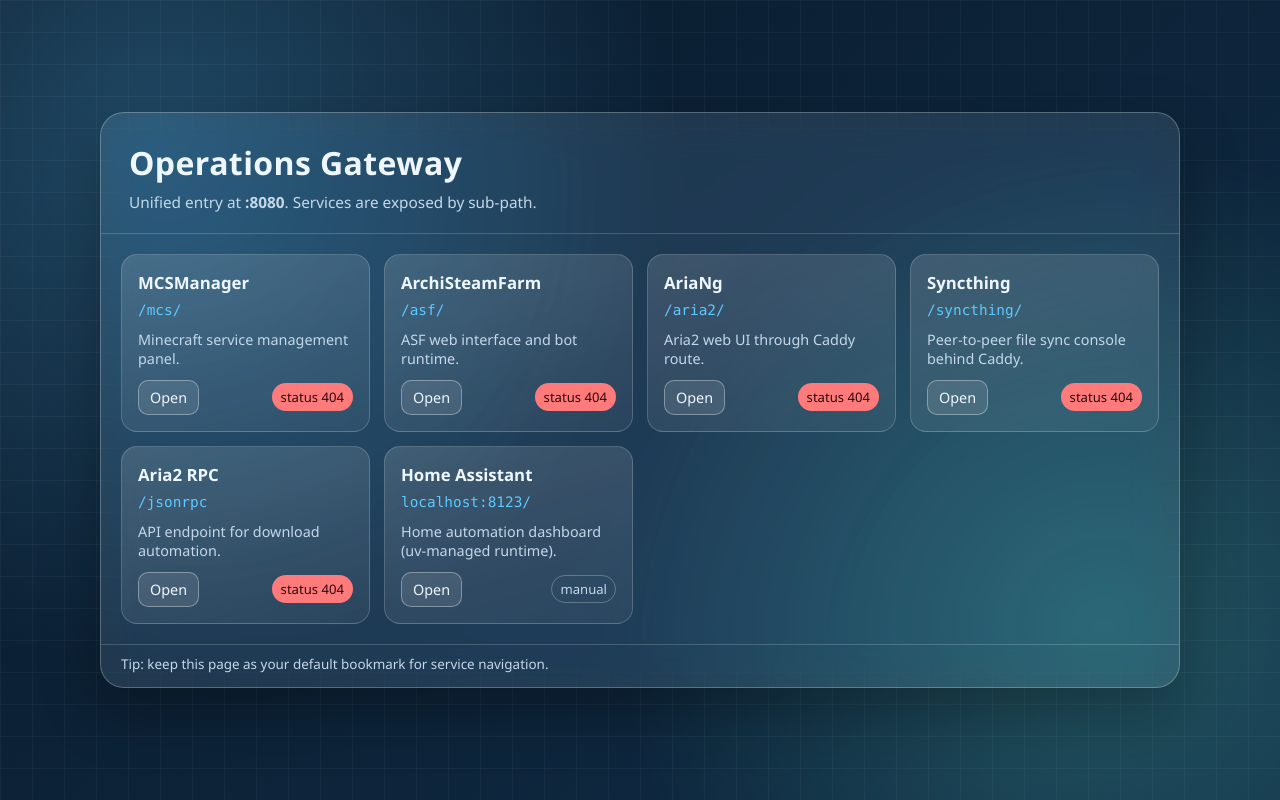
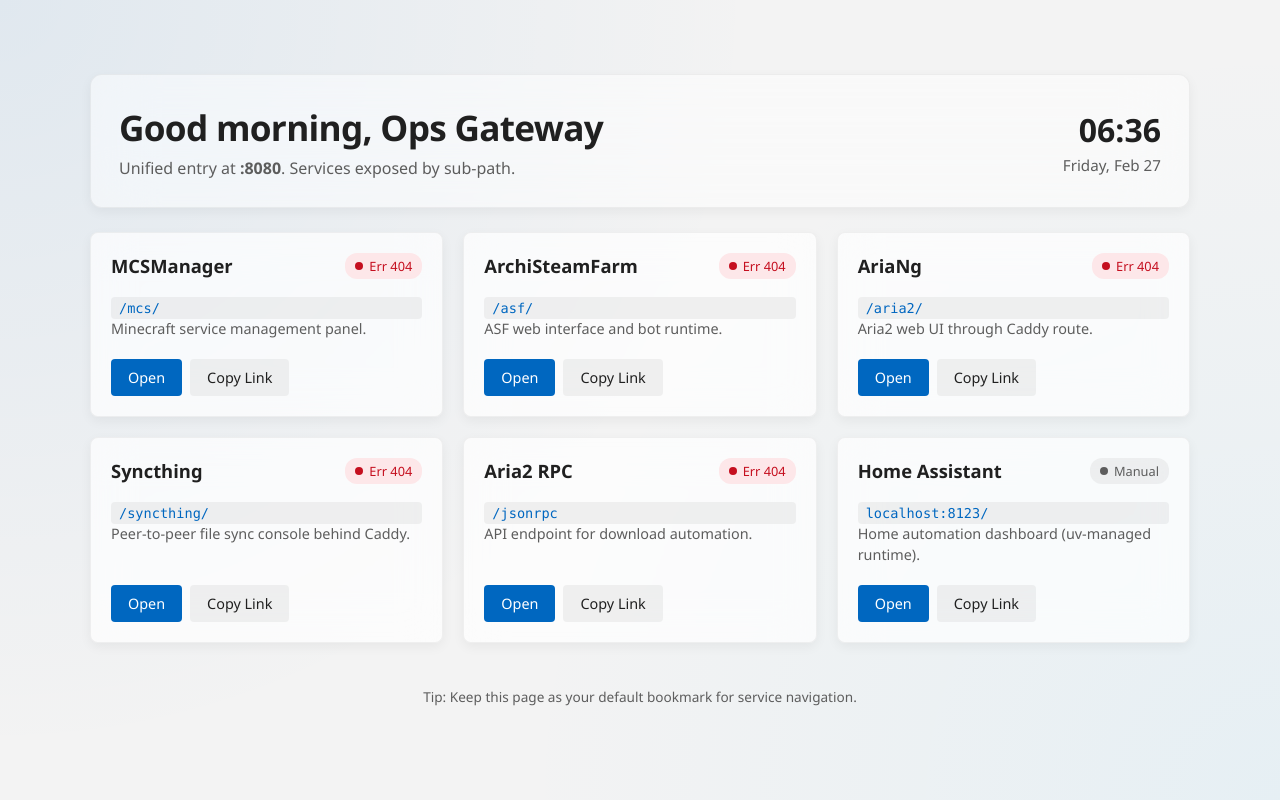
Before and after one commit to Thankyou-Cheems/termux-debian-chroot-homelab, a plain HTML site: page services/portal/index.html in a window 1280 px wide. Drawn offline with Linux system fonts and the light colour scheme; no server answers.

Commit message:
feat(ops): refresh portal gateway with fluent glass cards
- Introduce Fluent-style themed tokens with light/dark adaptation and acrylic card surfaces
- Render service entries from JS config, including open/copy actions and periodic health probes with timeout handling
- Add live time/date and greeting updates in the header card for at-a-glance operations context

- Impact on existing behavior: existing service routes remain unchanged, with improved dashboard readability and interaction

---

feat(ops): 以 Fluent 玻璃卡片重塑 portal 网关界面

- 引入 Fluent 主题变量，适配明暗模式并实现亚克力卡片视觉
- 通过 JS 配置渲染服务入口，支持打开、复制链接及带超时的健康检查轮询
- 在头部卡片增加实时时间、日期与问候语更新，提升运维概览效率

- 对现有行为的影响：服务路由保持不变，仪表盘可读性与交互体验提升

```diff
--- a/services/portal/index.html
+++ b/services/portal/index.html
@@ -1,283 +1,423 @@
-<!doctype html>
+<!DOCTYPE html>
 <html lang="en">
 <head>
   <meta charset="utf-8">
   <meta name="viewport" content="width=device-width, initial-scale=1">
   <title>Ops Gateway</title>
   <style>
+    /* Fluent Design Styles */
     :root {
-      --bg-a: #0a1a2b;
-      --bg-b: #0f2c45;
-      --panel: rgba(255, 255, 255, 0.1);
-      --panel-border: rgba(255, 255, 255, 0.25);
-      --text: #eef6ff;
-      --muted: #c5d8ea;
-      --accent: #5ec9ff;
-      --accent-2: #74ffdc;
-      --danger: #ff7b7b;
-      --ok: #78ff9f;
-      --shadow: 0 24px 60px rgba(0, 0, 0, 0.3);
+      /* Light theme by default */
+      --page-bg: #f3f3f3;
+      --card-bg: rgba(255, 255, 255, 0.7);
+      --card-border: rgba(0, 0, 0, 0.05);
+      --text-main: #202020;
+      --text-secondary: #5d5d5d;
+      --accent: #0067c0;
+      --accent-hover: #005eb3;
+      --ok-bg: #dff6dd;
+      --ok-text: #107c10;
+      --bad-bg: #fde7e9;
+      --bad-text: #c50f1f;
+      --shadow: 0 4px 12px rgba(0, 0, 0, 0.05);
+      --header-bg: rgba(255, 255, 255, 0.5);
+    }
+
+    @media (prefers-color-scheme: dark) {
+      :root {
+        --page-bg: #202020;
+        --card-bg: rgba(45, 45, 45, 0.6);
+        --card-border: rgba(255, 255, 255, 0.08);
+        --text-main: #ffffff;
+        --text-secondary: #cccccc;
+        --accent: #4cc2ff;
+        --accent-hover: #47b1e8;
+        --ok-bg: rgba(16, 124, 16, 0.3);
+        --ok-text: #60cd18;
+        --bad-bg: rgba(197, 15, 31, 0.3);
+        --bad-text: #ff99a4;
+        --shadow: 0 8px 16px rgba(0, 0, 0, 0.4);
+        --header-bg: rgba(32, 32, 32, 0.5);
+      }
+    }
+
+    /* For Fluent, Mica and Acrylic effect */
+    body {
+      margin: 0;
+      min-height: 100vh;
+      font-family: "Segoe UI Variable Display", "Segoe UI Variable Text", "Segoe UI", system-ui, sans-serif;
+      background-color: var(--page-bg);
+      background-image: radial-gradient(circle at top left, rgba(0, 103, 192, 0.08), transparent 50%),
+                        radial-gradient(circle at bottom right, rgba(76, 194, 255, 0.08), transparent 50%);
+      color: var(--text-main);
+      display: flex;
+      justify-content: center;
+      align-items: center;
+      padding: 24px;
+      transition: background-color 0.3s ease, color 0.3s ease;
+      box-sizing: border-box;
     }
 
     * {
       box-sizing: border-box;
     }
 
-    body {
-      margin: 0;
-      min-height: 100vh;
-      font-family: "Segoe UI Variable", "Segoe UI", "Noto Sans", sans-serif;
-      color: var(--text);
-      background:
-        radial-gradient(circle at 12% 18%, rgba(94, 201, 255, 0.26), transparent 40%),
-        radial-gradient(circle at 86% 78%, rgba(116, 255, 220, 0.2), transparent 38%),
-        linear-gradient(140deg, var(--bg-a), var(--bg-b));
-      display: grid;
-      place-items: center;
-      padding: 20px;
+    .shell {
+      width: 100%;
+      max-width: 1100px;
+      display: flex;
+      flex-direction: column;
+      gap: 24px;
     }
 
-    body::before {
-      content: "";
-      position: fixed;
-      inset: 0;
-      background-image:
-        linear-gradient(to right, rgba(255, 255, 255, 0.04) 1px, transparent 1px),
-        linear-gradient(to bottom, rgba(255, 255, 255, 0.04) 1px, transparent 1px);
-      background-size: 32px 32px;
-      pointer-events: none;
+    .header-card {
+      background: var(--header-bg);
+      backdrop-filter: blur(30px) saturate(150%);
+      -webkit-backdrop-filter: blur(30px) saturate(150%);
+      border: 1px solid var(--card-border);
+      border-radius: 12px;
+      padding: 28px;
+      box-shadow: var(--shadow);
+      display: flex;
+      justify-content: space-between;
+      align-items: center;
+      flex-wrap: wrap;
+      gap: 16px;
     }
 
-    .shell {
-      width: min(1080px, 100%);
-      border: 1px solid var(--panel-border);
-      border-radius: 24px;
-      background: var(--panel);
-      backdrop-filter: blur(22px) saturate(140%);
-      box-shadow: var(--shadow);
-      overflow: hidden;
+    .header-info h1 {
+      margin: 0;
+      font-size: 2.2rem;
+      font-weight: 600;
+      letter-spacing: -0.02em;
     }
 
-    .head {
-      padding: 28px 28px 18px;
-      border-bottom: 1px solid rgba(255, 255, 255, 0.18);
+    .header-info p {
+      margin: 6px 0 0;
+      color: var(--text-secondary);
+      font-size: 1rem;
     }
 
-    .title {
-      margin: 0;
-      font-size: clamp(1.4rem, 2.5vw, 2rem);
-      letter-spacing: 0.4px;
-      font-weight: 650;
+    .clock-container {
+      text-align: right;
     }
 
-    .sub {
-      margin: 8px 0 0;
-      color: var(--muted);
-      font-size: 0.96rem;
-      line-height: 1.45;
+    .time {
+      font-size: 2rem;
+      font-weight: 600;
+      margin: 0;
+      font-variant-numeric: tabular-nums;
+    }
+
+    .date {
+      color: var(--text-secondary);
+      margin: 4px 0 0;
+      font-size: 0.95rem;
     }
 
     .grid {
-      padding: 20px;
       display: grid;
-      grid-template-columns: repeat(auto-fit, minmax(220px, 1fr));
-      gap: 14px;
+      grid-template-columns: repeat(auto-fill, minmax(300px, 1fr));
+      gap: 20px;
     }
 
     .card {
+      background: var(--card-bg);
+      backdrop-filter: blur(20px) saturate(150%);
+      -webkit-backdrop-filter: blur(20px) saturate(150%);
+      border: 1px solid var(--card-border);
+      border-radius: 8px;
+      padding: 20px;
+      transition: transform 0.2s cubic-bezier(0.34, 1.56, 0.64, 1), box-shadow 0.2s ease, border-color 0.2s ease;
+      box-shadow: var(--shadow);
+      display: flex;
+      flex-direction: column;
       position: relative;
-      border: 1px solid rgba(255, 255, 255, 0.18);
-      border-radius: 16px;
-      padding: 16px;
-      background: linear-gradient(165deg, rgba(255, 255, 255, 0.14), rgba(255, 255, 255, 0.05));
-      transition: transform 160ms ease, border-color 180ms ease, box-shadow 180ms ease;
+      overflow: hidden;
+      text-decoration: none;
+      color: var(--text-main);
+    }
+
+    /* Subtle hover light effect (reveal) - basic simulation via pseudo element */
+    .card::before {
+      content: "";
+      position: absolute;
+      top: 0; left: 0; right: 0; bottom: 0;
+      background: radial-gradient(600px circle at var(--mouse-x, 50%) var(--mouse-y, 50%), rgba(255,255,255,0.08), transparent 40%);
+      opacity: 0;
+      transition: opacity 0.3s;
+      pointer-events: none;
+      z-index: 1;
+    }
+
+    @media (prefers-color-scheme: light) {
+      .card::before {
+         background: radial-gradient(600px circle at var(--mouse-x, 50%) var(--mouse-y, 50%), rgba(255,255,255,0.5), transparent 40%);
+      }
+    }
+
+    .card:hover::before {
+      opacity: 1;
     }
 
     .card:hover {
-      transform: translateY(-2px);
-      border-color: rgba(94, 201, 255, 0.56);
-      box-shadow: 0 10px 28px rgba(0, 0, 0, 0.28);
+      transform: translateY(-4px);
+      box-shadow: 0 12px 28px rgba(0, 0, 0, 0.12);
+      border-color: rgba(128, 128, 128, 0.3);
+    }
+
+    .card-header {
+      display: flex;
+      justify-content: space-between;
+      align-items: flex-start;
+      margin-bottom: 12px;
     }
 
     .card h2 {
-      margin: 0 0 8px;
-      font-size: 1.05rem;
+      margin: 0;
+      font-size: 1.15rem;
       font-weight: 600;
     }
 
     .path {
-      margin: 0 0 12px;
-      font-family: "Cascadia Mono", "JetBrains Mono", "Consolas", monospace;
+      font-family: "Cascadia Code", "Consolas", monospace;
       color: var(--accent);
-      font-size: 0.9rem;
+      font-size: 0.85rem;
+      background: rgba(128, 128, 128, 0.1);
+      padding: 3px 8px;
+      border-radius: 4px;
+      margin-top: 6px;
+      display: inline-block;
     }
 
     .desc {
-      margin: 0 0 12px;
-      color: var(--muted);
+      margin: 0 0 20px;
+      color: var(--text-secondary);
       font-size: 0.9rem;
-      min-height: 38px;
+      line-height: 1.4;
+      flex-grow: 1;
     }
 
     .row {
       display: flex;
       align-items: center;
       justify-content: space-between;
-      gap: 10px;
+      margin-top: auto;
+      z-index: 2;
+    }
+
+    .btn-group {
+      display: flex;
+      gap: 8px;
     }
 
     .btn {
-      border: 1px solid rgba(255, 255, 255, 0.34);
-      color: var(--text);
-      background: rgba(255, 255, 255, 0.1);
+      background: rgba(128, 128, 128, 0.1);
+      border: 1px solid transparent;
+      color: var(--text-main);
+      padding: 8px 16px;
+      border-radius: 4px;
+      font-size: 0.9rem;
+      font-weight: 500;
+      cursor: pointer;
       text-decoration: none;
-      border-radius: 10px;
-      padding: 7px 11px;
-      font-size: 0.9rem;
-      transition: background-color 160ms ease, border-color 160ms ease;
+      transition: all 0.15s ease;
+      display: inline-flex;
+      align-items: center;
+      font-family: inherit;
     }
 
     .btn:hover {
-      background: rgba(94, 201, 255, 0.18);
-      border-color: rgba(94, 201, 255, 0.74);
+      background: rgba(128, 128, 128, 0.2);
+    }
+
+    .btn.primary {
+      background: var(--accent);
+      color: #fff;
+    }
+
+    .btn.primary:hover {
+      background: var(--accent-hover);
     }
 
     .status {
-      font-size: 0.82rem;
-      padding: 4px 8px;
-      border-radius: 999px;
-      border: 1px solid rgba(255, 255, 255, 0.26);
-      color: var(--muted);
+      font-size: 0.8rem;
+      padding: 4px 10px;
+      border-radius: 12px;
+      font-weight: 500;
+      display: flex;
+      align-items: center;
+      gap: 6px;
+      background: rgba(128, 128, 128, 0.1);
+      color: var(--text-secondary);
+    }
+
+    .status::before {
+      content: "";
+      display: block;
+      width: 8px;
+      height: 8px;
+      border-radius: 50%;
+      background: currentColor;
     }
 
     .ok {
-      color: #072511;
-      background: var(--ok);
-      border-color: rgba(120, 255, 159, 0.8);
+      background: var(--ok-bg);
+      color: var(--ok-text);
     }
 
     .bad {
-      color: #2f0808;
-      background: var(--danger);
-      border-color: rgba(255, 123, 123, 0.8);
+      background: var(--bad-bg);
+      color: var(--bad-text);
     }
 
     .foot {
-      border-top: 1px solid rgba(255, 255, 255, 0.18);
-      padding: 10px 20px 14px;
-      font-size: 0.84rem;
-      color: var(--muted);
+      text-align: center;
+      padding: 20px;
+      font-size: 0.85rem;
+      color: var(--text-secondary);
     }
   </style>
 </head>
 <body>
-  <main class="shell">
-    <section class="head">
-      <h1 class="title">Operations Gateway</h1>
-      <p class="sub">Unified entry at <strong>:8080</strong>. Services are exposed by sub-path.</p>
-    </section>
+  <div class="shell">
+    <header class="header-card">
+      <div class="header-info">
+        <h1 id="greeting">Operations Gateway</h1>
+        <p>Unified entry at <strong>:8080</strong>. Services exposed by sub-path.</p>
+      </div>
+      <div class="clock-container">
+        <div class="time" id="time">--:--</div>
+        <div class="date" id="date">--</div>
+      </div>
+    </header>
 
-    <section class="grid">
-      <article class="card" data-health="/mcs/">
-        <h2>MCSManager</h2>
-        <p class="path">/mcs/</p>
-        <p class="desc">Minecraft service management panel.</p>
-        <div class="row">
-          <a class="btn" href="/mcs/">Open</a>
-          <span class="status" data-status>checking...</span>
-        </div>
-      </article>
+    <main class="grid" id="card-container">
+      <!-- Services will be generated here -->
+    </main>
 
-      <article class="card" data-health="/asf/">
-        <h2>ArchiSteamFarm</h2>
-        <p class="path">/asf/</p>
-        <p class="desc">ASF web interface and bot runtime.</p>
-        <div class="row">
-          <a class="btn" href="/asf/">Open</a>
-          <span class="status" data-status>checking...</span>
-        </div>
-      </article>
-
-      <article class="card" data-health="/aria2/">
-        <h2>AriaNg</h2>
-        <p class="path">/aria2/</p>
-        <p class="desc">Aria2 web UI through Caddy route.</p>
-        <div class="row">
-          <a class="btn" href="/aria2/">Open</a>
-          <span class="status" data-status>checking...</span>
-        </div>
-      </article>
-
-      <article class="card" data-health="/syncthing/">
-        <h2>Syncthing</h2>
-        <p class="path">/syncthing/</p>
-        <p class="desc">Peer-to-peer file sync console behind Caddy.</p>
-        <div class="row">
-          <a class="btn" href="/syncthing/">Open</a>
-          <span class="status" data-status>checking...</span>
-        </div>
-      </article>
-
-      <article class="card" data-health="/jsonrpc">
-        <h2>Aria2 RPC</h2>
-        <p class="path">/jsonrpc</p>
-        <p class="desc">API endpoint for download automation.</p>
-        <div class="row">
-          <a class="btn" href="/jsonrpc">Open</a>
-          <span class="status" data-status>checking...</span>
-        </div>
-      </article>
-
-      <article class="card" data-dynamic-link="ha">
-        <h2>Home Assistant</h2>
-        <p class="path"><span data-dynamic-path="ha">:8123/</span></p>
-        <p class="desc">Home automation dashboard (uv-managed runtime).</p>
-        <div class="row">
-          <a class="btn" data-dynamic-link="ha" href="http://127.0.0.1:8123/" target="_blank" rel="noopener">Open</a>
-          <span class="status" data-status>manual</span>
-        </div>
-      </article>
-    </section>
-
-    <footer class="foot">Tip: keep this page as your default bookmark for service navigation.</footer>
-  </main>
+    <footer class="foot">
+      Tip: Keep this page as your default bookmark for service navigation.
+    </footer>
+  </div>
 
   <script>
-    async function probe(url, target) {
+    const services = [
+      { id: 'mcs', name: 'MCSManager', path: '/mcs/', desc: 'Minecraft service management panel.' },
+      { id: 'asf', name: 'ArchiSteamFarm', path: '/asf/', desc: 'ASF web interface and bot runtime.' },
+      { id: 'aria2', name: 'AriaNg', path: '/aria2/', desc: 'Aria2 web UI through Caddy route.' },
+      { id: 'syncthing', name: 'Syncthing', path: '/syncthing/', desc: 'Peer-to-peer file sync console behind Caddy.' },
+      { id: 'jsonrpc', name: 'Aria2 RPC', path: '/jsonrpc', desc: 'API endpoint for download automation.' },
+      { id: 'ha', name: 'Home Assistant', path: ':8123/', desc: 'Home automation dashboard (uv-managed runtime).', isAbsolute: true }
+    ];
+
+    const container = document.getElementById('card-container');
+    const haUrl = `${location.protocol}//${location.hostname}:8123/`;
+
+    // Render cards
+    services.forEach(svc => {
+      const isHa = svc.id === 'ha';
+      const url = isHa ? haUrl : svc.path;
+      const displayPath = isHa ? `${location.hostname}:8123/` : svc.path;
+      const healthEndpoint = isHa ? null : svc.path;
+
+      const card = document.createElement('div');
+      card.className = 'card';
+      card.innerHTML = `
+        <div class="card-header">
+          <h2>${svc.name}</h2>
+          <span class="status" id="status-${svc.id}">Checking...</span>
+        </div>
+        <div class="path">${displayPath}</div>
+        <div class="desc">${svc.desc}</div>
+        <div class="row">
+          <div class="btn-group">
+            <a href="${url}" class="btn primary" ${isHa ? 'target="_blank" rel="noopener"' : ''}>Open</a>
+            <button class="btn copy-btn" data-url="${url}">Copy Link</button>
+          </div>
+        </div>
+      `;
+
+      // Reveal effect setup
+      card.addEventListener('mousemove', e => {
+        const rect = card.getBoundingClientRect();
+        const x = e.clientX - rect.left;
+        const y = e.clientY - rect.top;
+        card.style.setProperty('--mouse-x', `${x}px`);
+        card.style.setProperty('--mouse-y', `${y}px`);
+      });
+
+      container.appendChild(card);
+
+      // Copy link listener
+      const copyBtn = card.querySelector('.copy-btn');
+      copyBtn.addEventListener('click', (e) => {
+        e.preventDefault();
+        const fullUrl = new URL(url, window.location.href).href;
+        navigator.clipboard.writeText(fullUrl).then(() => {
+          const orig = copyBtn.textContent;
+          copyBtn.textContent = 'Copied!';
+          setTimeout(() => copyBtn.textContent = orig, 2000);
+        });
+      });
+
+      // Start health probe
+      if (healthEndpoint) {
+        probeStatus(healthEndpoint, svc.id);
+        // Set up interval for continuous probing every 15 seconds
+        setInterval(() => probeStatus(healthEndpoint, svc.id), 15000);
+      } else {
+        const statusEl = document.getElementById(`status-${svc.id}`);
+        statusEl.textContent = 'Manual';
+        statusEl.className = 'status';
+      }
+    });
+
+    async function probeStatus(url, id) {
+      const target = document.getElementById(`status-${id}`);
       try {
-        const res = await fetch(url, { method: "GET", cache: "no-store" });
+        const controller = new AbortController();
+        const timeoutId = setTimeout(() => controller.abort(), 5000); // 5s timeout
+
+        const res = await fetch(url, {
+          method: "GET",
+          cache: "no-store",
+          signal: controller.signal
+        });
+        clearTimeout(timeoutId);
+
         if ([200, 301, 302, 307, 308, 401, 403, 405].includes(res.status)) {
-          target.textContent = "online";
-          target.classList.add("ok");
-          return;
+          target.textContent = "Online";
+          target.className = "status ok";
+        } else {
+          target.textContent = "Err " + res.status;
+          target.className = "status bad";
         }
-        target.textContent = "status " + res.status;
-        target.classList.add("bad");
       } catch (err) {
-        target.textContent = "offline";
-        target.classList.add("bad");
+        target.textContent = "Offline";
+        target.className = "status bad";
       }
     }
 
-    const haUrl = `${location.protocol}//${location.hostname}:8123/`;
-    document.querySelectorAll('[data-dynamic-link="ha"]').forEach((el) => {
-      if (el.tagName === "A") {
-        el.href = haUrl;
-      }
-    });
-    document.querySelectorAll('[data-dynamic-path="ha"]').forEach((el) => {
-      el.textContent = `${location.hostname}:8123/`;
-    });
+    // Update Clock and Greeting
+    function updateTime() {
+      const now = new Date();
+      const hours = now.getHours();
+      let greeting = "Good evening";
+      if (hours >= 5 && hours < 12) greeting = "Good morning";
+      else if (hours >= 12 && hours < 18) greeting = "Good afternoon";
 
-    document.querySelectorAll(".card").forEach((card) => {
-      const statusEl = card.querySelector("[data-status]");
-      const health = card.getAttribute("data-health");
-      if (!health) {
-        statusEl.textContent = "manual";
-        return;
-      }
-      probe(health, statusEl);
-    });
+      document.getElementById('greeting').textContent = greeting + ", Ops Gateway";
+
+      const timeOpts = { hour: '2-digit', minute: '2-digit', hour12: false };
+      document.getElementById('time').textContent = now.toLocaleTimeString(undefined, timeOpts);
+
+      const dateOpts = { weekday: 'long', month: 'short', day: 'numeric' };
+      document.getElementById('date').textContent = now.toLocaleDateString(undefined, dateOpts);
+    }
+
+    updateTime();
+    setInterval(updateTime, 1000);
   </script>
 </body>
 </html>
```
